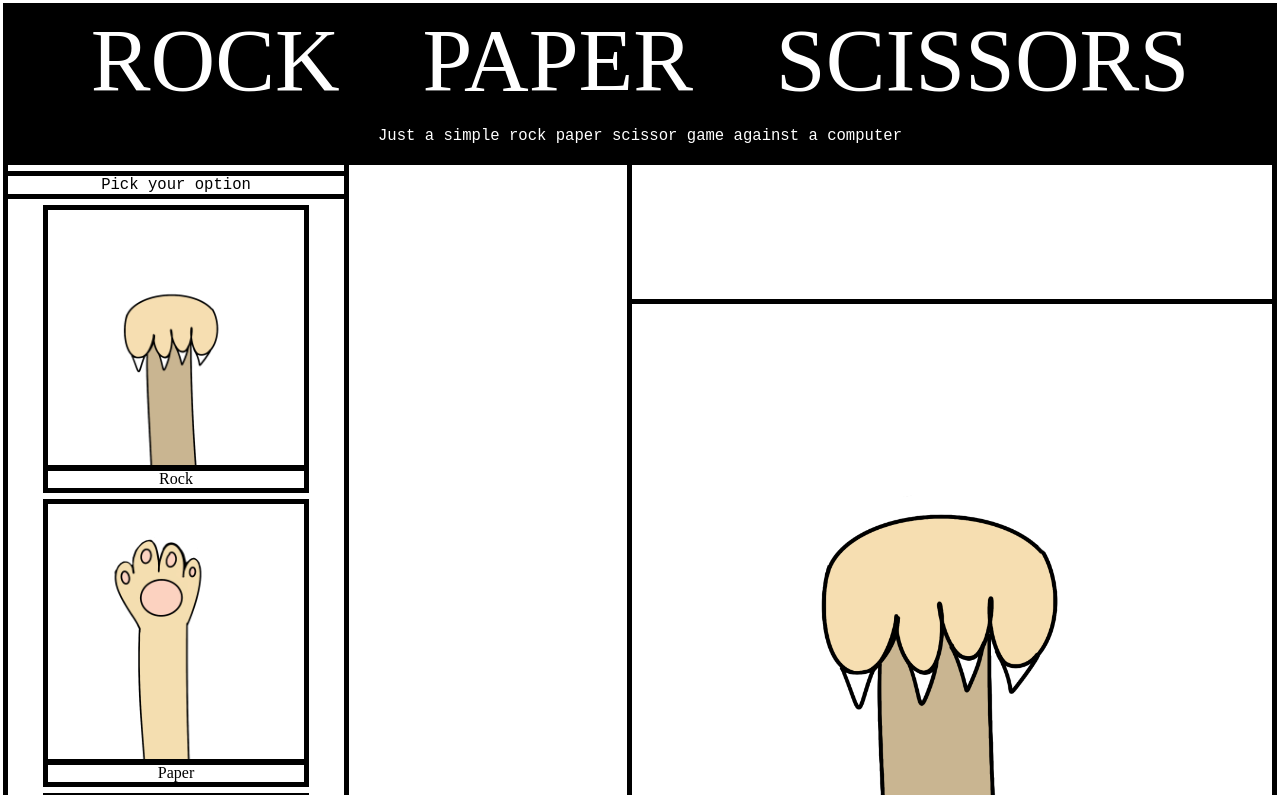
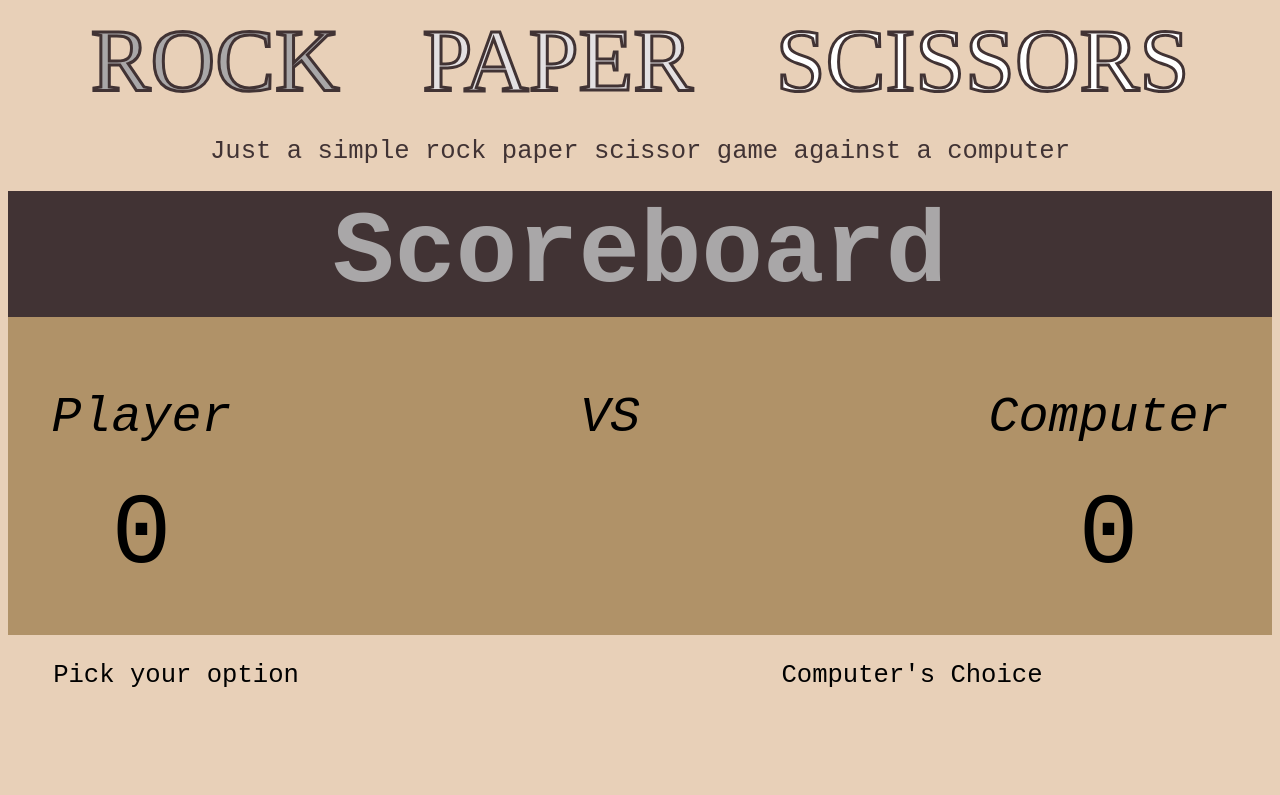
Before and after one commit to Exploser/Rock-paper-scissors, a plain HTML site: page index.html in a window 1280 px wide. Shown: the top 795 px of the page. Drawn offline with Linux system fonts and the light colour scheme; a web font is replaced by a local one.

Commit message:
Add scoreboard to the website

```diff
--- a/index.html
+++ b/index.html
@@ -23,6 +23,22 @@
         </div>
     </header>
     <content>
+        <div class="scoreboard">
+            <div class="scoreboardText">
+                <p><strong>Scoreboard</strong></p>
+            </div>
+            <div class="score">
+                <div class="playerScore">
+                    <p><i>Player</i> </p>
+                    <p>0</p>
+                </div>
+                <div><p><i>VS</i></p></div>
+                <div class="computerScore">
+                    <p><i>Computer</i></p>
+                    <p>0</p>
+                </div>
+            </div>
+        </div>
         <div class="game">
             <div class="player">
                 <p>Pick your option</p>
@@ -40,9 +56,11 @@
                 </figure>
             </div>
             <div class="computer">
-                <div class="computerChoice">
+                <p>Computer's Choice</p>
+                <figure class="computerChoice">
                     <img src="/Rock-paper-scissors/content/images/rock.png" alt="">
-                </div>
+                    <figcaption>PLACEHOLDER</figcaption>
+                </figure>
             </div>
         </div>
     </content>
--- a/style/style.css
+++ b/style/style.css
@@ -6,28 +6,41 @@
 
 * {
     box-sizing: border-box;
-    outline: 5px solid black;
+    /* outline: 1px solid black; */
 }
 
-p {
+p, figcaption{
     font-family: monospace;
-    font-size: larger;
+    font-size: 2dvw;
+}
+
+body{
+    background-color: #E8D0B8;
 }
 
 header {
-    background-color: black;
+    /* background-color: #EAC38B; */
+    color: #413334;
 
     .titleText {
-        color: white;
         display: flex;
         justify-content: space-evenly;
+        -webkit-text-stroke-width: 3px;
+        -webkit-text-stroke-color: #413334;
         font-family: "Madimi One";
         font-size: 7dvw;
+        .titleRock {
+            color: #A9A7A8;
+        }
+        .titlePaper{
+            color: #E3E0E2;
+        }
+        .titleScissors{
+            color: white;
+        }
     }
 
     .description {
-
-        color: white;
         display: flex;
         justify-content: center;
     }
@@ -39,6 +52,42 @@ content {
 
     p {
         text-align: center;
+    }
+    .scoreboard{
+        display: flex;
+        flex-direction: column;
+        background-color: #413334;
+
+        .scoreTag{
+            display: flex;
+            justify-content: space-between;
+        }
+
+        .score{
+            background-color: #B09268;
+            padding: 3dvw;
+            display: flex;
+            justify-content: space-between;
+        }
+
+
+        strong{
+            text-align: center;
+            vertical-align: middle;
+            font-size: 8dvw;
+            color: #A9A7A8;
+        }
+        p{
+            margin: 5px;
+            text-align: center;
+            vertical-align: middle;
+            font-size: 100px;
+        }
+        i{
+            text-align: center;
+            vertical-align: middle;
+            font-size: 50px;
+        }
     }
 
     .game {
@@ -57,6 +106,8 @@ content {
 
     .computer {
         display: flex;
+        flex-direction: column;
+        justify-content: space-between;
         align-items: center;
 
         img {
```
